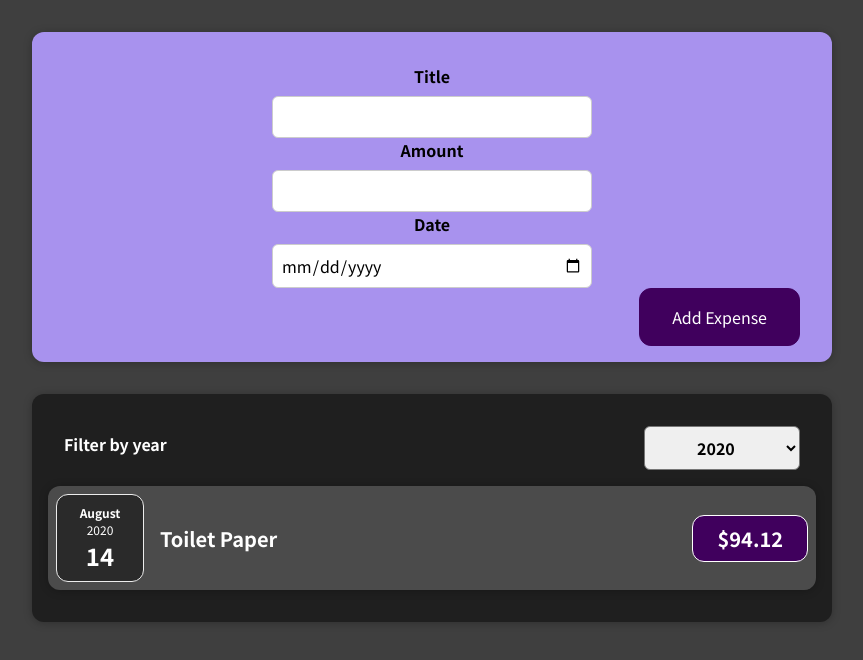
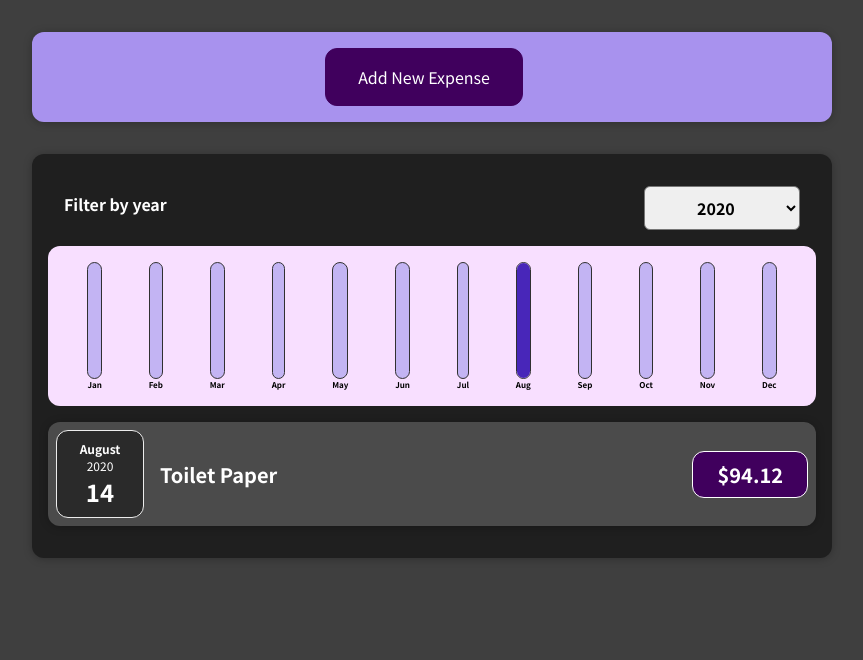
Before and after one commit to wojtazk/reactjs-course, a React (Create React App) app in the folder 01-starting-setup/: page / in a window 1280 px wide. Shown: the top 660 px of the page, without its empty margins (208-1071 px from the left). Built offline with nearby package versions, Linux system fonts and the light colour scheme.

Commit message:
Added Chart

```diff
--- /dev/null
+++ b/01-starting-setup/src/components/Chart/Chart.css
@@ -0,0 +1,9 @@
+.chart {
+  padding: 1rem;
+  border-radius: 12px;
+  background-color: #f8dfff;
+  text-align: center;
+  display: flex;
+  justify-content: space-around;
+  height: 10rem;
+}
--- /dev/null
+++ b/01-starting-setup/src/components/Chart/Chart.jsx
@@ -0,0 +1,26 @@
+import './Chart.css';
+
+import ChartBar from './ChartBar';
+
+const Chart = (props) => {
+  const sum = props.dataPoints.reduce(
+    (total, curValue) => total + curValue.value,
+    0
+  );
+
+  return (
+    <div className="chart">
+      {props.dataPoints.map((dataPoint, indx) => (
+        <ChartBar
+          //   key={dataPoint.id}
+          key={'ChartBar-' + indx}
+          value={dataPoint.value}
+          sumValue={sum}
+          label={dataPoint.label}
+        />
+      ))}
+    </div>
+  );
+};
+
+export default Chart;
--- /dev/null
+++ b/01-starting-setup/src/components/Chart/ChartBar.css
@@ -0,0 +1,30 @@
+.chart-bar {
+  height: 100%;
+  display: flex;
+  flex-direction: column;
+  align-items: center;
+}
+
+.chart-bar__inner {
+  height: 100%;
+  width: 100%;
+  border: 1px solid #313131;
+  border-radius: 12px;
+  background-color: #c3b4f3;
+  overflow: hidden;
+  display: flex;
+  flex-direction: column;
+  justify-content: flex-end;
+}
+
+.chart-bar__fill {
+  background-color: #4826b9;
+  width: 100%;
+  transition: all 0.3s ease-out;
+}
+
+.chart-bar__label {
+  font-weight: bold;
+  font-size: 0.5rem;
+  text-align: center;
+}
--- /dev/null
+++ b/01-starting-setup/src/components/Chart/ChartBar.jsx
@@ -0,0 +1,22 @@
+import './ChartBar.css';
+
+const ChartBar = (props) => {
+  let barFillHeight = '0%';
+
+  if (props.sumValue > 0)
+    barFillHeight = Math.round((props.value / props.sumValue) * 100) + '%';
+
+  return (
+    <div className="chart-bar">
+      <div className="chart-bar__inner">
+        <div
+          className="chart-bar__fill"
+          style={{ height: barFillHeight }}
+        ></div>
+      </div>
+      <div className="chart-bar__label">{props.label}</div>
+    </div>
+  );
+};
+
+export default ChartBar;
--- a/01-starting-setup/src/components/Expenses/Expenses.jsx
+++ b/01-starting-setup/src/components/Expenses/Expenses.jsx
@@ -4,6 +4,7 @@
 import Card from '../UI/Card';
 import ExpensesFilter from './ExpensesFilter';
 import ExpensesList from './ExpensesList';
+import ExpensesChart from './ExpensesChart';
 
 const Expenses = (props) => {
   const [pickedFilter, setPickedFilter] = useState('2020');
@@ -22,6 +23,9 @@
         selected={pickedFilter}
         onPickedFilter={pickedFilterHandler}
       />
+
+      <ExpensesChart expenses={filteredExpenses} />
+
       <ExpensesList items={filteredExpenses} />
     </Card>
   );
--- /dev/null
+++ b/01-starting-setup/src/components/Expenses/ExpensesChart.jsx
@@ -0,0 +1,28 @@
+import Chart from '../Chart/Chart';
+
+const ExpensesChart = (props) => {
+  const chartDataPoints = [
+    { label: 'Jan', value: 0 },
+    { label: 'Feb', value: 0 },
+    { label: 'Mar', value: 0 },
+    { label: 'Apr', value: 0 },
+    { label: 'May', value: 0 },
+    { label: 'Jun', value: 0 },
+    { label: 'Jul', value: 0 },
+    { label: 'Aug', value: 0 },
+    { label: 'Sep', value: 0 },
+    { label: 'Oct', value: 0 },
+    { label: 'Nov', value: 0 },
+    { label: 'Dec', value: 0 },
+  ];
+
+  // assign value to chartDataPoints
+  props.expenses.forEach((expense) => {
+    chartDataPoints[expense.date.getMonth()].value += expense.amount;
+    return;
+  });
+
+  return <Chart dataPoints={chartDataPoints} />;
+};
+
+export default ExpensesChart;
--- a/01-starting-setup/src/components/NewExpense/ExpenseForm.css
+++ b/01-starting-setup/src/components/NewExpense/ExpenseForm.css
@@ -23,4 +23,5 @@
 
 .new-expense__actions {
   text-align: right;
+  margin-top: 1rem;
 }
--- a/01-starting-setup/src/components/NewExpense/ExpenseForm.jsx
+++ b/01-starting-setup/src/components/NewExpense/ExpenseForm.jsx
@@ -34,7 +34,7 @@
 
     const expenseData = {
       title: userInput.enteredTitle,
-      amount: userInput.enteredAmount,
+      amount: +userInput.enteredAmount,
       date: new Date(userInput.enteredDate),
     };
 
@@ -48,7 +48,7 @@
   };
 
   return (
-    <form onSubmit={submitHandler}>
+    <form onSubmit={submitHandler} onAbort={props.onStopEditing}>
       <div className="new-expense__controls"></div>
       <div className="new-expense__control">
         <label>Title</label>
@@ -82,6 +82,7 @@
       </div>
 
       <div className="new-expense__actions">
+        <button type="clear">Cancel</button>
         <button type="submit">Add Expense</button>
       </div>
     </form>
--- a/01-starting-setup/src/components/NewExpense/NewExpense.jsx
+++ b/01-starting-setup/src/components/NewExpense/NewExpense.jsx
@@ -1,16 +1,38 @@
+import { useState } from 'react';
+
 import './NewExpense.css';
 import ExpenseForm from './ExpenseForm';
 
 const NewExpense = (props) => {
+  const [isEditing, setIsEditing] = useState(false);
+
   const saveExpenseDataHandler = (enteredExpenseData) => {
     const expenseData = { ...enteredExpenseData, id: Math.random().toString() };
 
     props.onAddExpense(expenseData);
+
+    setIsEditing(false);
+  };
+
+  const startEditingHandler = () => {
+    setIsEditing(true);
+  };
+
+  const stopEditingHandler = () => {
+    setIsEditing(false);
   };
 
   return (
     <div className="new-expense">
-      <ExpenseForm onSaveExpenseData={saveExpenseDataHandler} />
+      {!isEditing && (
+        <button onClick={startEditingHandler}>Add New Expense</button>
+      )}
+      {isEditing && (
+        <ExpenseForm
+          onSaveExpenseData={saveExpenseDataHandler}
+          onStopEditing={stopEditingHandler}
+        />
+      )}
     </div>
   );
 };
```
